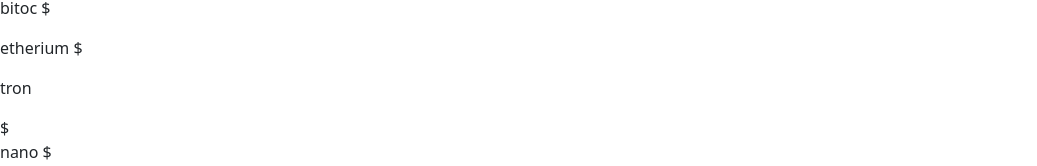
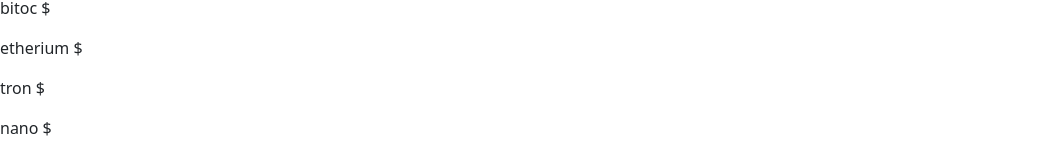
Before and after one commit to AlexMurrr/priceBitcoin, a Nuxt app in the folder front/: page / in a window 1280 px wide. Shown: the part 118-284 px from the top of the page, without its empty margins (0-1037 px from the left). Built offline with nearby package versions, Linux system fonts and the light colour scheme; no server answers.

Commit message:
feat: install chart and vue-chart.js

```diff
--- a/front/package.json
+++ b/front/package.json
@@ -11,7 +11,7 @@
   "dependencies": {
     "@nuxtjs/axios": "^5.13.6",
     "bootstrap": "^5.3.2",
-    "chart.js": "^4.4.1",
+    "chart.js": "^2.9.4",
     "core-js": "^3.25.3",
     "nuxt": "^2.15.8",
     "vue": "^2.7.10",
--- a/front/pages/index.vue
+++ b/front/pages/index.vue
@@ -4,7 +4,7 @@
    <p>bitoc  {{ bitcoinPrice }}$</p>
     <!-- <p> cap {{ marketCapBitcoin }}$</p> -->
    <p>etherium {{ ethereumPrice }}$</p>
-   <p>tron {{ tronPrice }}</p>$
+   <p>tron {{ tronPrice }}$</p>
    <p>nano {{ nanoPrice }}$</p>
   </div>
 </template>
```
Also changed, not shown: 2 other files (tests, documents, lock files or other folders).
